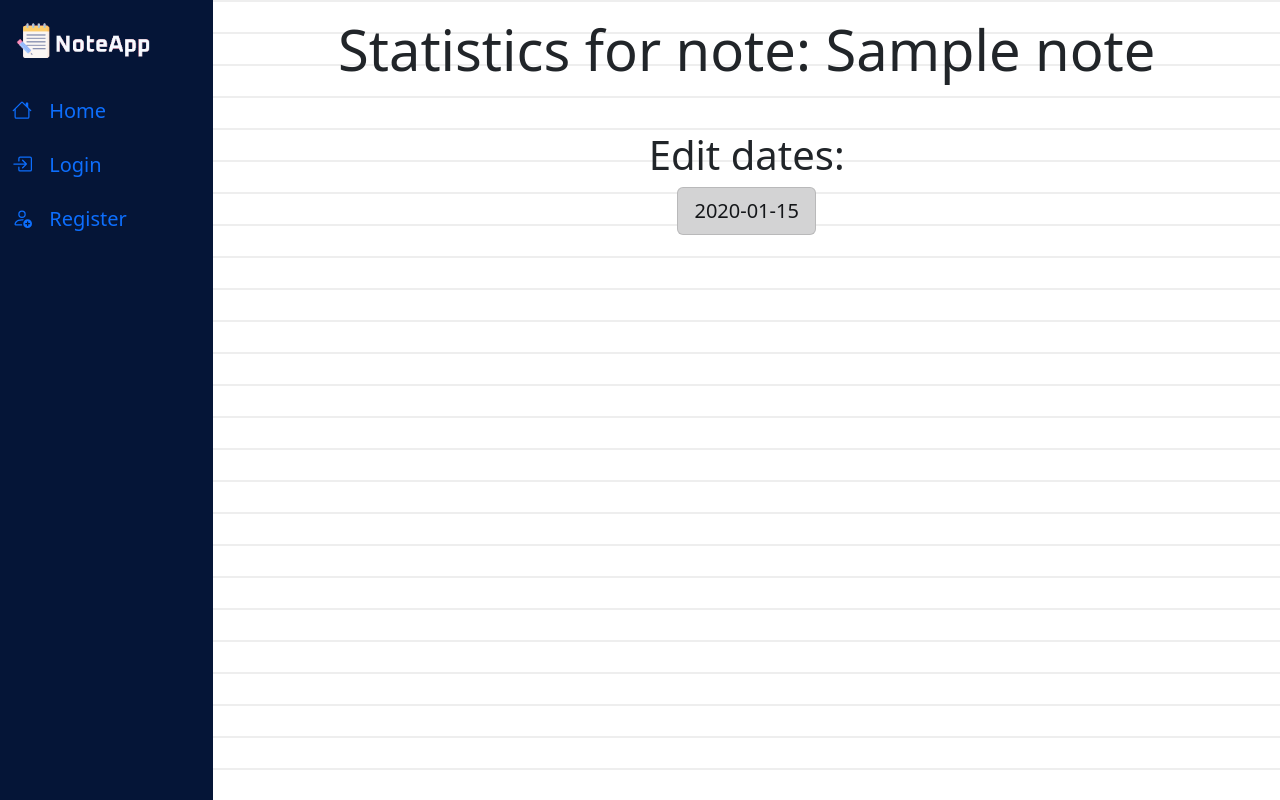
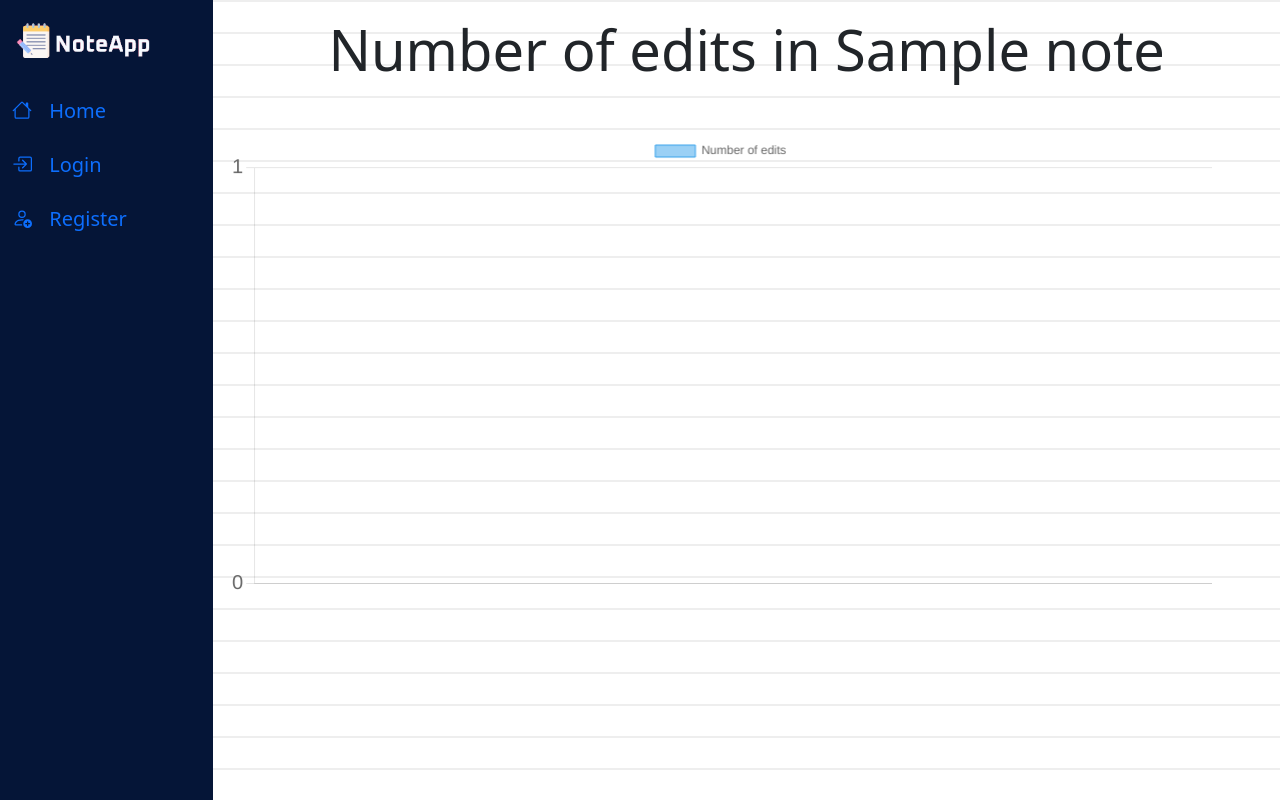
Before and after one commit to g-boron/NoteApp, a Django app: template notes/templates/notes/stats.html in a window 1280 px wide. Run offline with Django 4.2, Linux system fonts and the light colour scheme; the template is opened without the code that fills it: most values are stand-ins (such as "Sample title", 1, 10 or a date in 2020); data that the repository does not hold is empty; parts of the project's set-up code (start-up, migrations or seed data) failed here and were passed over.

Commit message:
Added bar chart displaying number of edits in each day

```diff
--- a/notes/templates/notes/stats.html
+++ b/notes/templates/notes/stats.html
@@ -3,12 +3,50 @@
 {% block title %}Statistics{% endblock %}
 
 {% block content %}
-    <h1 class="display-4 mb-5">Statistics for note: {{ note.title }}</h1>
+    <h1 class="display-4 mb-5">Number of edits in {{ note.title }}</h1>
 
-    <h1>Edit dates:</h1>
-    <ul class="list-group d-inline-block">
-        {% for e in note.edit_dates %}
-            <li class="list-group-item fs-5 list-group-item-dark">{{ e }}</li>
-        {% endfor %}
-    </ul>
+    <div class="chart-container p-1" style="position: relative; height: 60%; width: 95%;">
+        <canvas id="myChart"></canvas>
+    </div>
+
+    <script src="https://cdn.jsdelivr.net/npm/chart.js"></script>
+
+    <script>
+    const ctx = document.getElementById('myChart');
+
+    new Chart(ctx, {
+        type: 'bar',
+        data: {
+            labels: {{ labels|safe }},
+            datasets: [{
+                label: 'Number of edits',
+                data: {{ data|safe }},
+                borderWidth: 1
+            }]
+        },
+        options: {
+            responsive: true,
+            maintainAspectRatio: false,
+            scales: {
+                y: {
+                    beginAtZero:true,
+                    ticks: {
+                        stepSize: 1,
+                        font: {
+                            size: 20,
+                        }
+                    }
+                },
+                x: {
+                    ticks: {
+                        font: {
+                            size: 20,
+                        },
+                    }
+                }
+            },
+
+        }
+    });
+    </script>
 {% endblock %}
```
Also changed, not shown: notes/views.py (+19 -3 lines).
